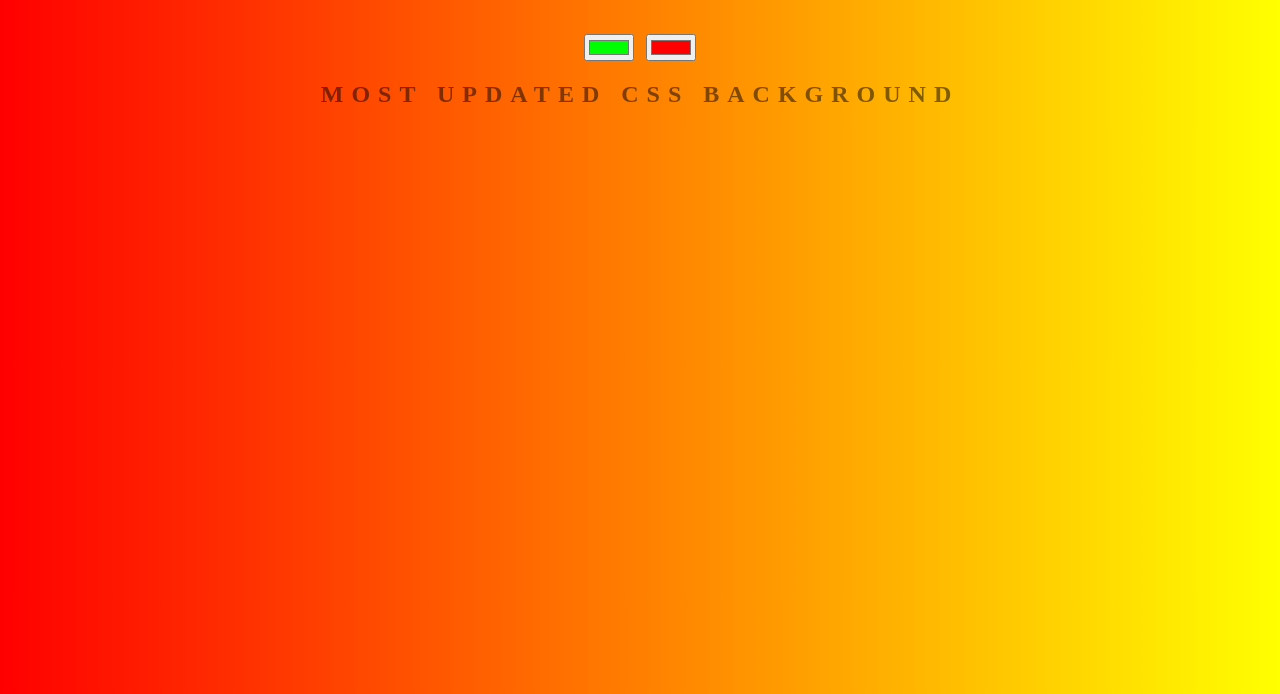
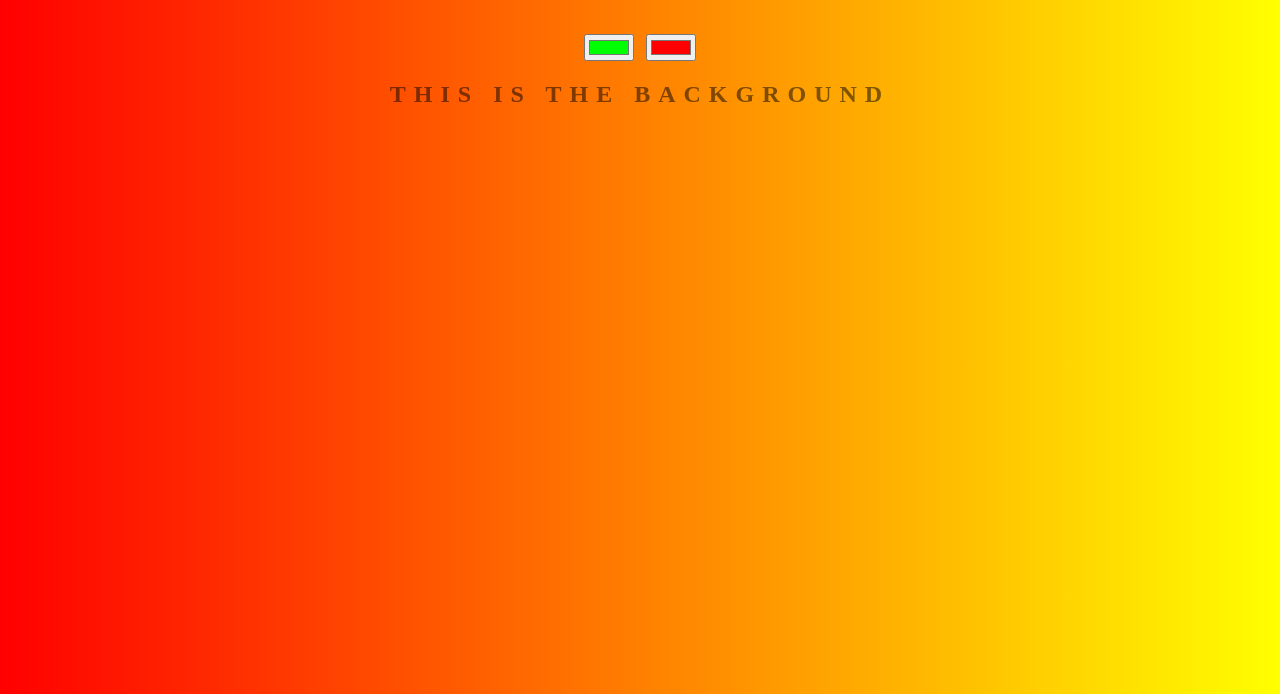
Before and after one commit to Salkhaleeli/background-generator, a plain HTML site: page index.html in a window 1280 px wide. Shown: the part 106-800 px from the top of the page. Drawn offline with Linux system fonts and the light colour scheme.

Commit message:
changing text

```diff
--- a/index.html
+++ b/index.html
@@ -8,7 +8,7 @@
 	<h1>COOL Generator</h1>
 	<input class="color1" type="color" name="color1" value="#00ff00">
 	<input class="color2" type="color" name="color2" value="#ff0000">
-	<h2>Most updated CSS Background</h2>
+	<h2>This is the Background</h2>
 	<h3></h3>
 	<script type="text/javascript" src="script.js"></script>
 </body>
```
